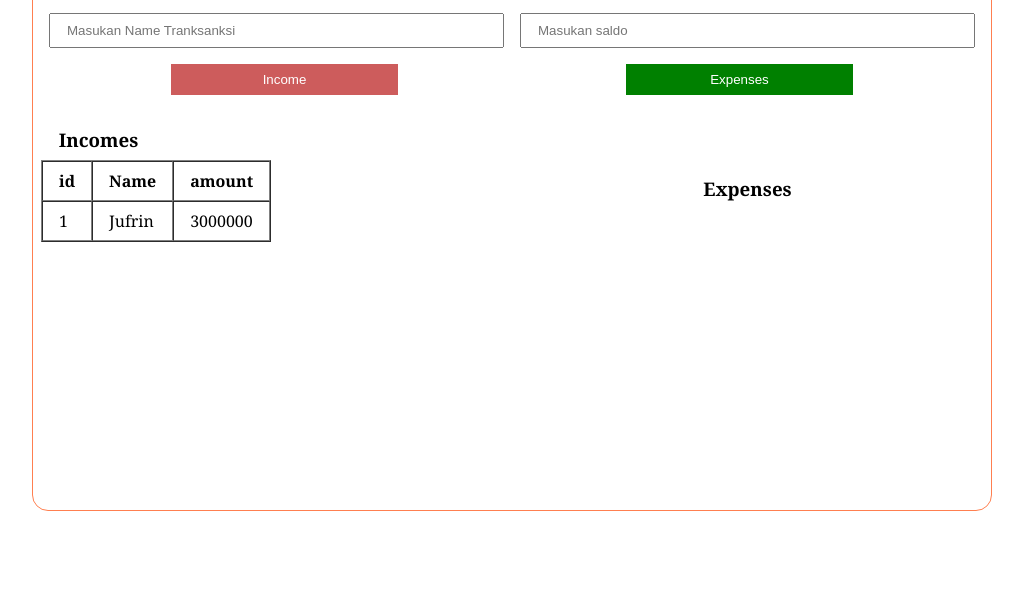
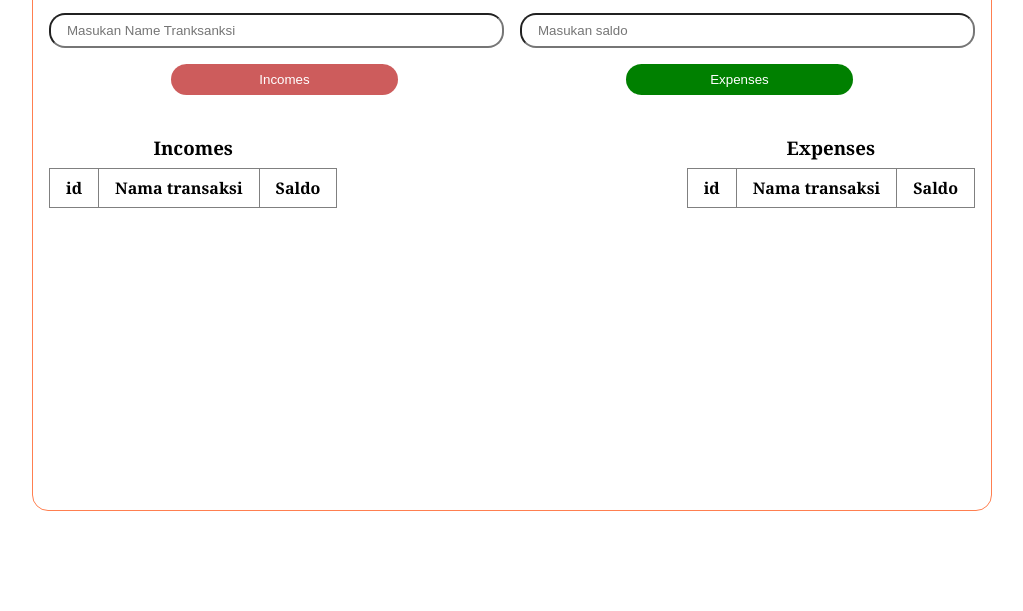
Before and after one commit to jufrin01/Income_and_Expense_Web, a plain HTML site: page index.html in a window 1280 px wide. Shown: the part 189-800 px from the top of the page, without its empty margins (128-1151 px from the left). Drawn offline with Linux system fonts and the light colour scheme.

Commit message:
desain border radius and table

```diff
--- a/Css/style.css
+++ b/Css/style.css
@@ -30,6 +30,7 @@ body {
     font-size: 16px;
     background-color: lightgreen;
     padding: 16px;
+    border-radius: 16px;
 }
 
 .form-box{
@@ -55,6 +56,8 @@ body {
 .form-box-item input {
     width: 100%;
     padding: 8px 16px;
+    border-radius: 16px;
+    /*border: wheat;*/
 }
 
 .form-box-button {
@@ -76,6 +79,7 @@ body {
     width: 50%;
     padding: 8px 16px;
     border: none;
+    border-radius: 16px;
 }
 
 #btn_expenses{
@@ -96,32 +100,41 @@ body {
     align-items: center;
 }
 .transaksi-item{
-    width: 50%;
-    padding: 8px;
-    /*border-bottom: 1px solid lightgray;*/
+    width: 100%;
+    padding: 8px 16px;
     text-align: center;
+
 }
 
 #btn_income:hover{
-    background-color: coral;
+    background-color: lightgreen;
 }
 
 #btn_expenses:hover{
-    background-color: saddlebrown;
+    background-color: red;
 }
 
 .transaksi-heading  {
     margin-bottom: 16px;
+    /*background-color: lightgray;*/
+    padding: 8px ;
+    text-align: center;
+    /*border-bottom: 1px solid gray;*/
+    /*border-top: 1px solid gray;*/
+    /*border-radius: 8px;*/
+
 }
 
 .transanksi-table{
     width: 100%;
+    background-color: white;
 }
 
 .transanksi-table table{
     width: 100%;
+    border-collapse: collapse;
 }
 
-th , td{
+th,td{
     padding: 8px 16px;
 }
--- a/index.html
+++ b/index.html
@@ -5,7 +5,7 @@
     <meta name="viewport"
           content="width=device-width, user-scalable=no, initial-scale=1.0, maximum-scale=1.0, minimum-scale=1.0">
     <meta http-equiv="X-UA-Compatible" content="ie=edge">
-    <title>Incoment and Expenses</title>
+    <title>Incoments and Expenses</title>
     <link rel="stylesheet" type="text/css" href="Css/style.css">
 </head>
 <body>
@@ -27,7 +27,7 @@
                 </div>
                 <div class="form-box-button">
                     <div class="form-button">
-                        <button id="btn_income">Income</button>
+                        <button id="btn_income">Incomes</button>
                     </div>
                     <div class="form-button">
                         <button id="btn_expenses">Expenses</button>
@@ -43,25 +43,44 @@
                                 <thead>
                                 <tr>
                                     <th>id</th>
-                                    <th>Name</th>
-                                    <th>amount</th>
+                                    <th>Nama transaksi</th>
+                                    <th>Saldo</th>
                                 </tr>
                                 </thead>
-                                <tbody>
-                                <tr>
-                                    <td>1</td>
-                                    <td>Jufrin</td>
-                                    <td>3000000</td>
-                                </tr>
+                                <tbody id="tbody-incomes">
+<!--                                <tr>-->
+<!--                                    <td>1</td>-->
+<!--                                    <td>Jufrin</td>-->
+<!--                                    <td>3000000</td>-->
+<!--                                </tr>-->
                                 </tbody>
                             </table>
                         </div>
                     </div>
-                    <div class="transaksi-item">
-                        <h3>Expenses</h3>
+                    <div class="transaksi-heading">
+                        <div class="transaksi-item">
+                            <h3>Expenses</h3>
+                        </div>
+                        <div class="transanksi-table">
+                            <table border="1" cellspacing="0">
+                                <thead>
+                                <tr>
+                                    <th>id</th>
+                                    <th>Nama transaksi</th>
+                                    <th>Saldo</th>
+                                </tr>
+                                </thead>
+                                <tbody id="tbody-expenses">
+<!--                                <tr>-->
+<!--                                    <td>1</td>-->
+<!--                                    <td>Jufrin</td>-->
+<!--                                    <td>3000000</td>-->
+<!--                                </tr>-->
+                                </tbody>
+                            </table>
+                        </div>
                     </div>
                 </div>
-
             </div>
         </div>
 
```
